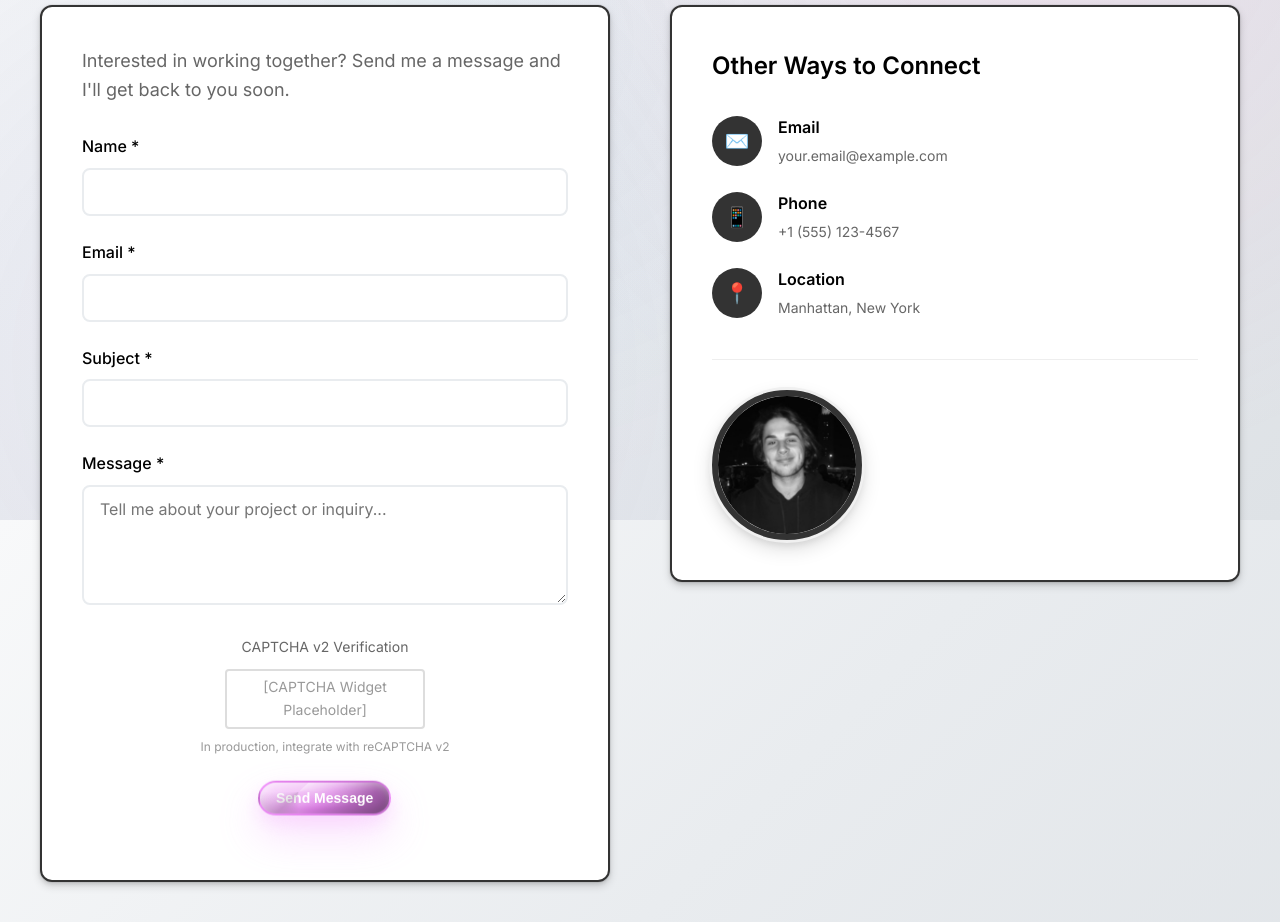
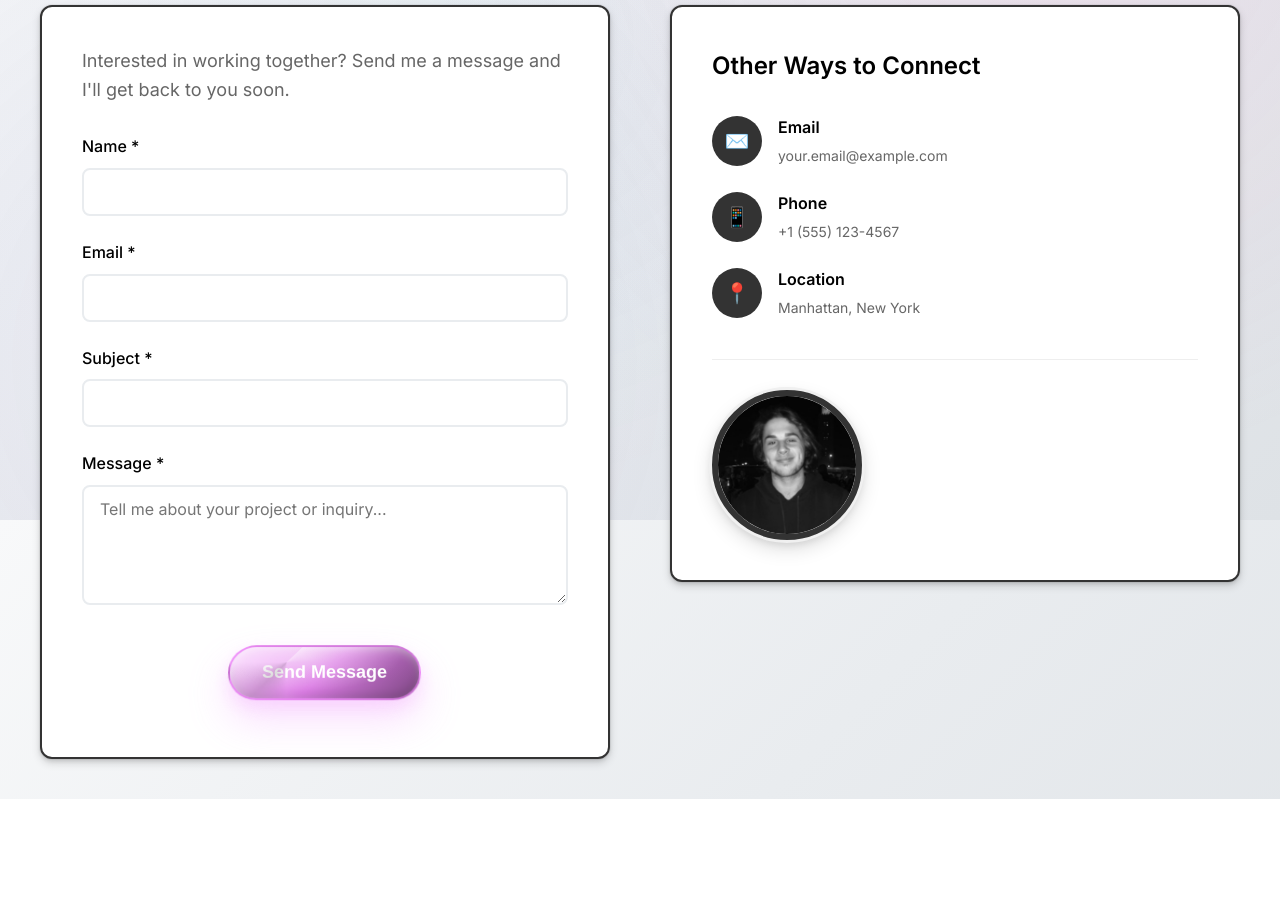
Before and after one commit to maxwharris/tgaynes-portfolio, a React (Create React App) app: page /contact in a window 1280 px wide. Shown: the part 280-1202 px from the top of the page. After the commit the page ends 1079 px from the top, so only its background shows below. Built offline with nearby package versions, Linux system fonts and the light colour scheme.

Commit message:
Contact page fixes

```diff
--- a/src/index.css
+++ b/src/index.css
@@ -89,19 +89,7 @@ html {
     0 -2px 4px rgba(0, 0, 0, 0.1) inset;
 }
 
-.chrome-shadow-hover {
-  transition: all 0.4s ease;
-}
 
-.chrome-shadow-hover:hover {
-  box-shadow:
-    0 30px 60px rgba(0, 0, 0, 0.2),
-    0 12px 24px rgba(0, 0, 0, 0.15),
-    0 6px 12px rgba(255, 255, 255, 0.4) inset,
-    0 3px 6px rgba(255, 255, 255, 0.3) inset,
-    0 -3px 6px rgba(0, 0, 0, 0.1) inset;
-  transform: translateY(-4px) scale(1.02);
-}
 
 .metal-gradient-blue {
   background:
@@ -860,17 +848,7 @@ html {
   position: relative;
 }
 
-.contact-form-card:hover,
-.contact-info-card:hover {
-  transform: translateY(-4px) scale(1.02);
-  box-shadow:
-    0 8px 16px rgba(0, 0, 0, 0.15),
-    0 12px 24px rgba(0, 0, 0, 0.2),
-    0 16px 32px rgba(0, 0, 0, 0.1),
-    0 0 0 1px rgba(51, 51, 51, 0.1),
-    inset 0 1px 0 rgba(255, 255, 255, 0.8);
-  border-color: #555;
-}
+
 
 .contact-form-card::before,
 .contact-info-card::before {
@@ -969,14 +947,7 @@ html {
   transition: all 0.3s ease;
 }
 
-.contact-profile-image:hover {
-  transform: translateY(-2px) scale(1.02);
-  box-shadow:
-    0 0 0 3px #f0f0f0,
-    0 12px 25px rgba(0, 0, 0, 0.2),
-    0 6px 12px rgba(0, 0, 0, 0.15),
-    inset 0 1px 0 rgba(255, 255, 255, 0.8);
-}
+
 
 .contact-form {
   /* Form styles already defined below */
--- a/src/pages/Contact.js
+++ b/src/pages/Contact.js
@@ -99,21 +99,10 @@ function Contact() {
                 />
               </div>
 
-              {/* CAPTCHA v2 placeholder */}
-              <div className="form-group">
-                <div className="captcha-container">
-                  <div className="captcha-placeholder">
-                    <p>CAPTCHA v2 Verification</p>
-                    <div className="captcha-widget">
-                      [CAPTCHA Widget Placeholder]
-                    </div>
-                    <small>In production, integrate with reCAPTCHA v2</small>
-                  </div>
-                </div>
-              </div>
 
-              <div className="form-group" style={{ textAlign: 'center' }}>
-                <button type="submit" className="btn btn-secondary" style={{ fontSize: '14px', padding: '8px 16px' }}>
+
+              <div className="form-group" style={{ textAlign: 'center', marginTop: '32px', marginBottom: '16px' }}>
+                <button type="submit" className="btn btn-secondary" style={{ fontSize: '18px', padding: '16px 32px' }}>
                   Send Message
                 </button>
               </div>
```
Also changed, not shown: data/new_portfolio_data.csv (added).
